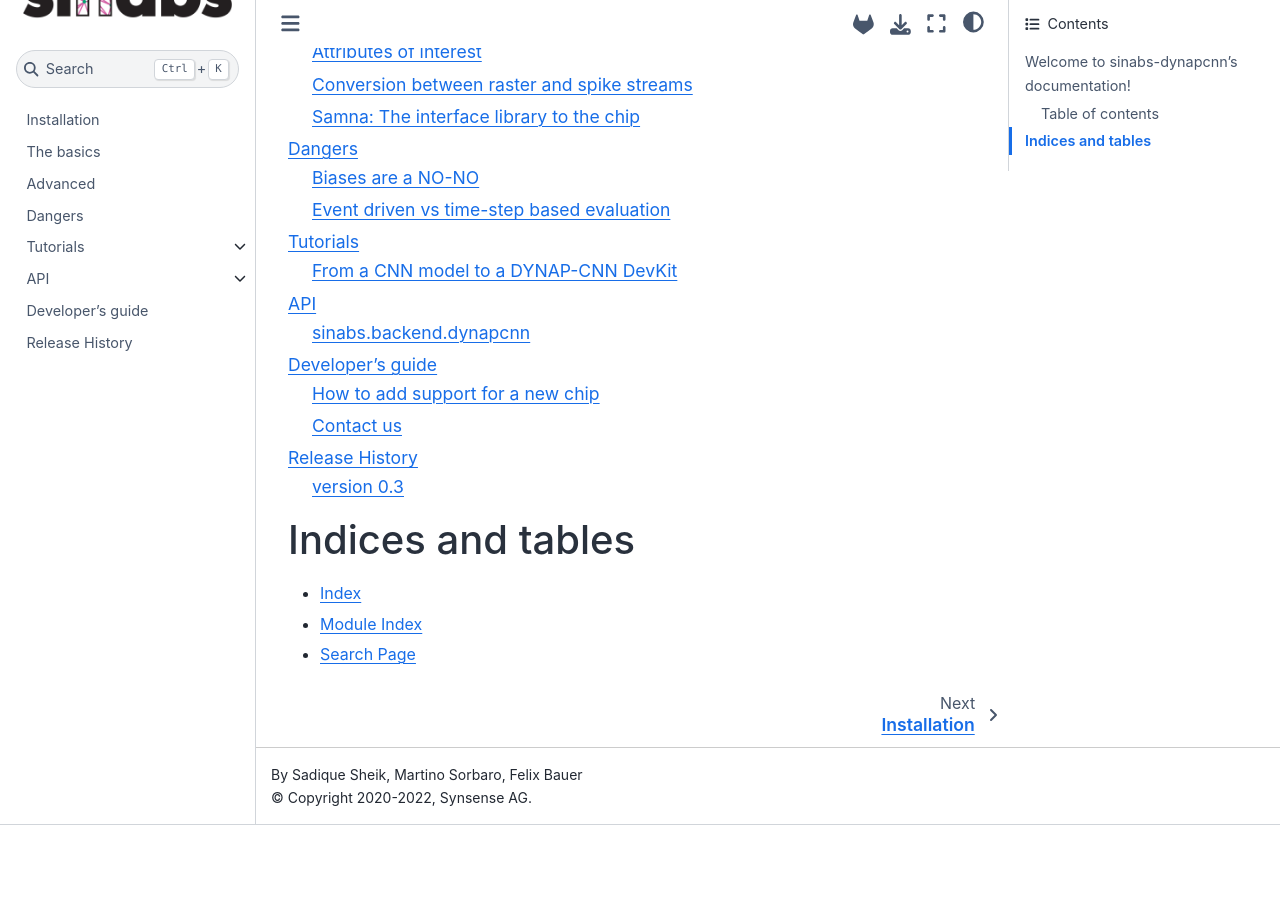
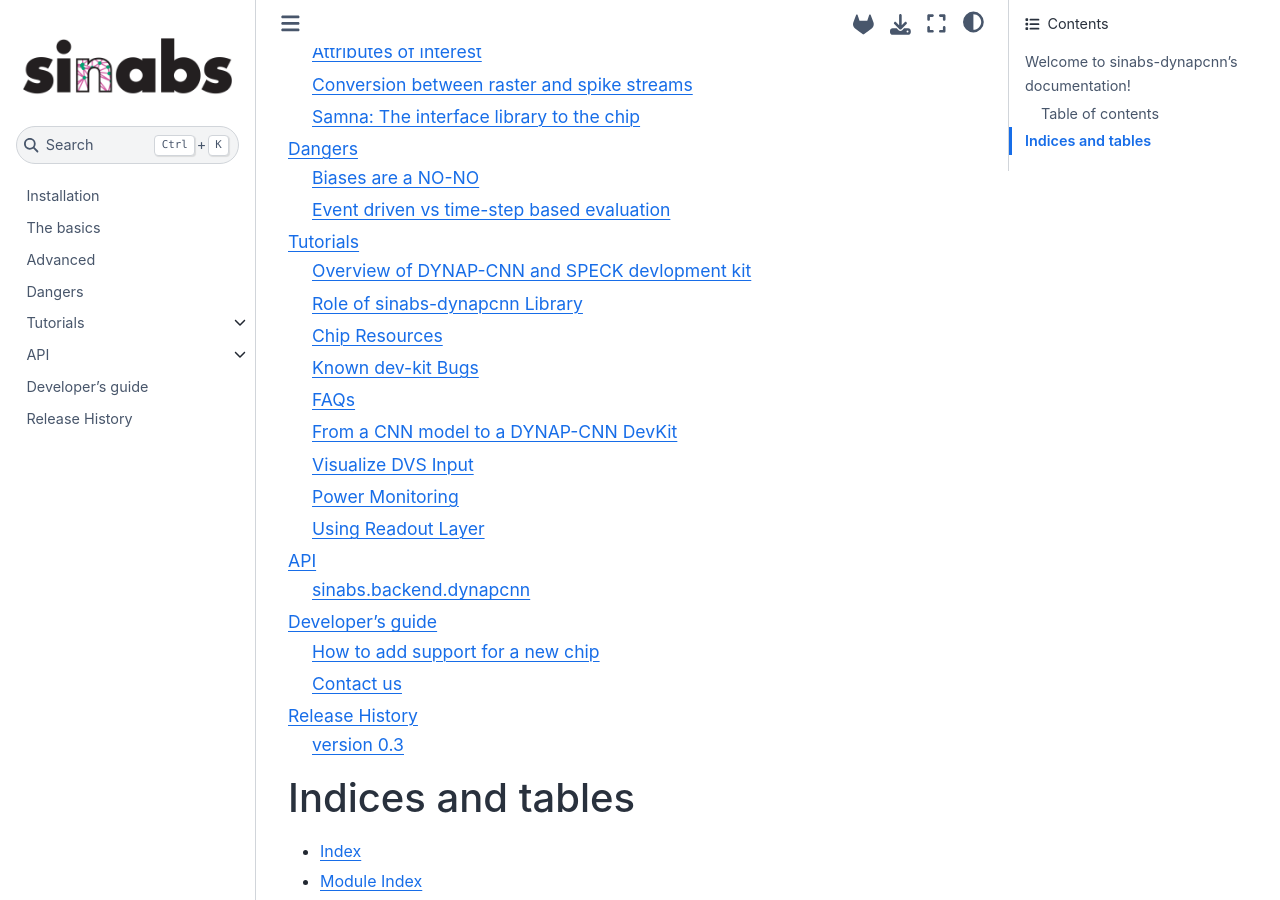
Before and after one commit to synsense/sinabs, a Sphinx documentation site: the page built from docs/source/index.rst, in a window 1280 px wide and 900 px high, scrolled down 1041 px. Built offline with Sphinx 7.4.7 and the Sphinx Book theme 1.1.4, drawn with Linux system fonts in a browser that asks for light colours; the version number could not be read and is left out; before the commit the page ends 1866 px from its top, so only the background shows below that.

Commit message:
add notebooks into docs/source/tutorials.rst

```diff
--- a/docs/source/tutorials.rst
+++ b/docs/source/tutorials.rst
@@ -2,4 +2,8 @@
 =========
 
 .. toctree::
+    notebooks/Overview
     notebooks/cnn_to_dynapcnn
+    notebooks/visualize_speck_dvs_input
+    notebooks/power_monitoring
+    notebooks/using_readout_layer
```
